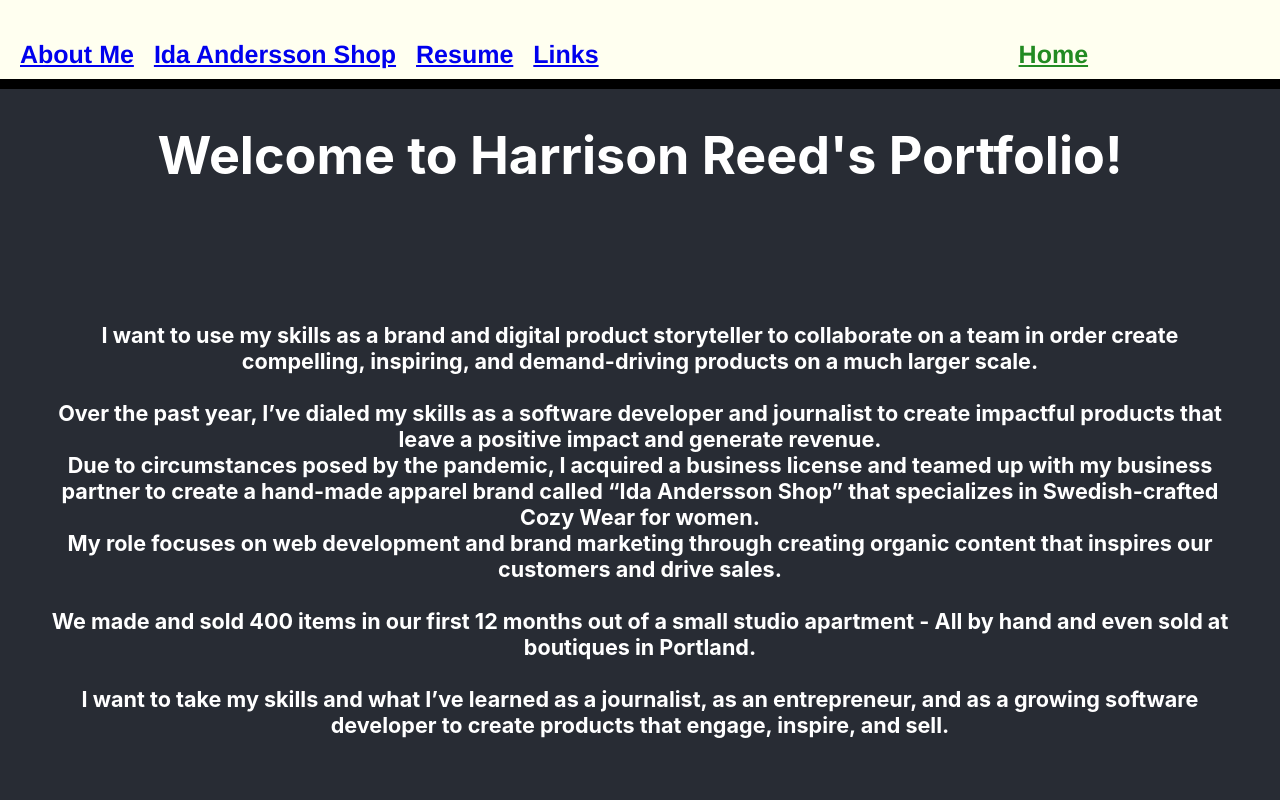
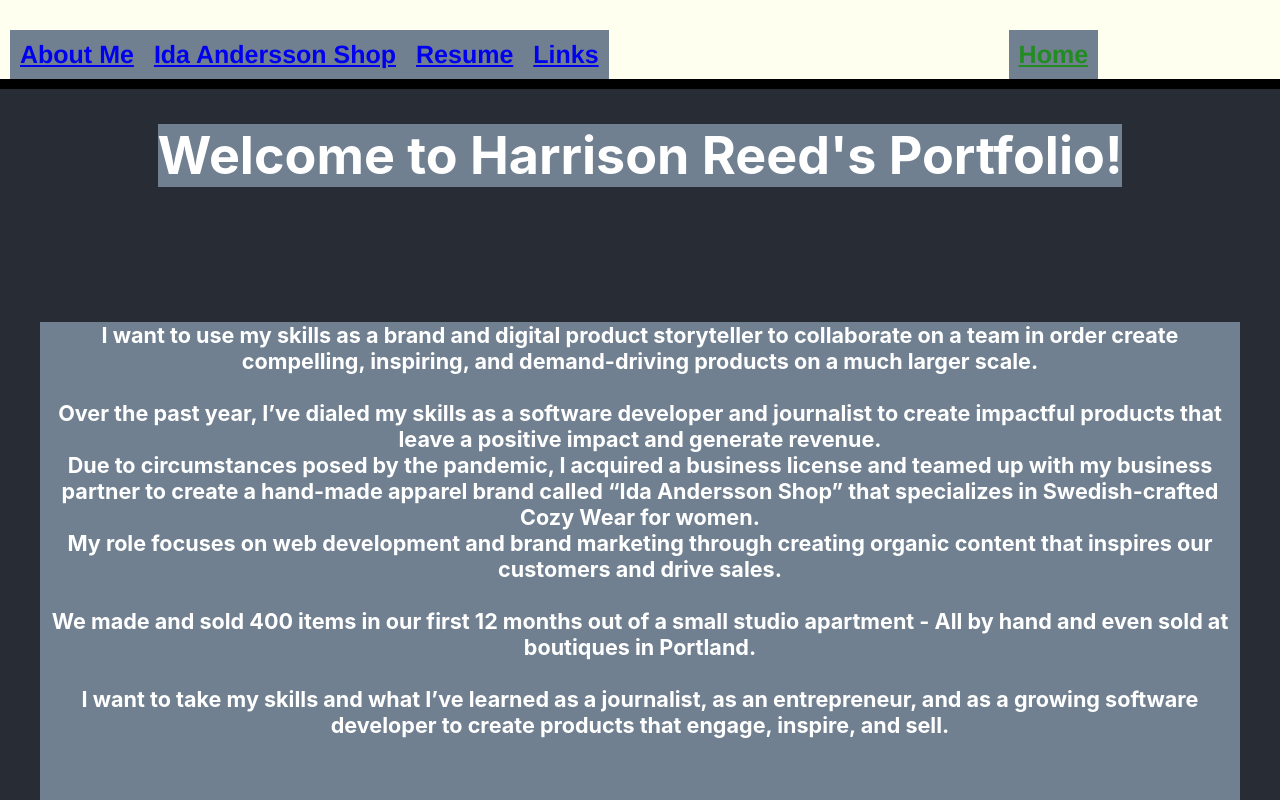
Before and after one commit to HGreedo/nuReactPortfolio, a React (Create React App) app: page / in a window 1280 px wide. Shown: the top 800 px of the page. Built offline with nearby package versions, Linux system fonts and the light colour scheme.

Commit message:
commit on 'main'

```diff
--- a/src/pages/thirdpartylinks.css
+++ b/src/pages/thirdpartylinks.css
@@ -1,3 +1,6 @@
+* {
+    background-color: slategray;
+}
 .link-container {
 display: flex;
 flex-direction: row;
```
